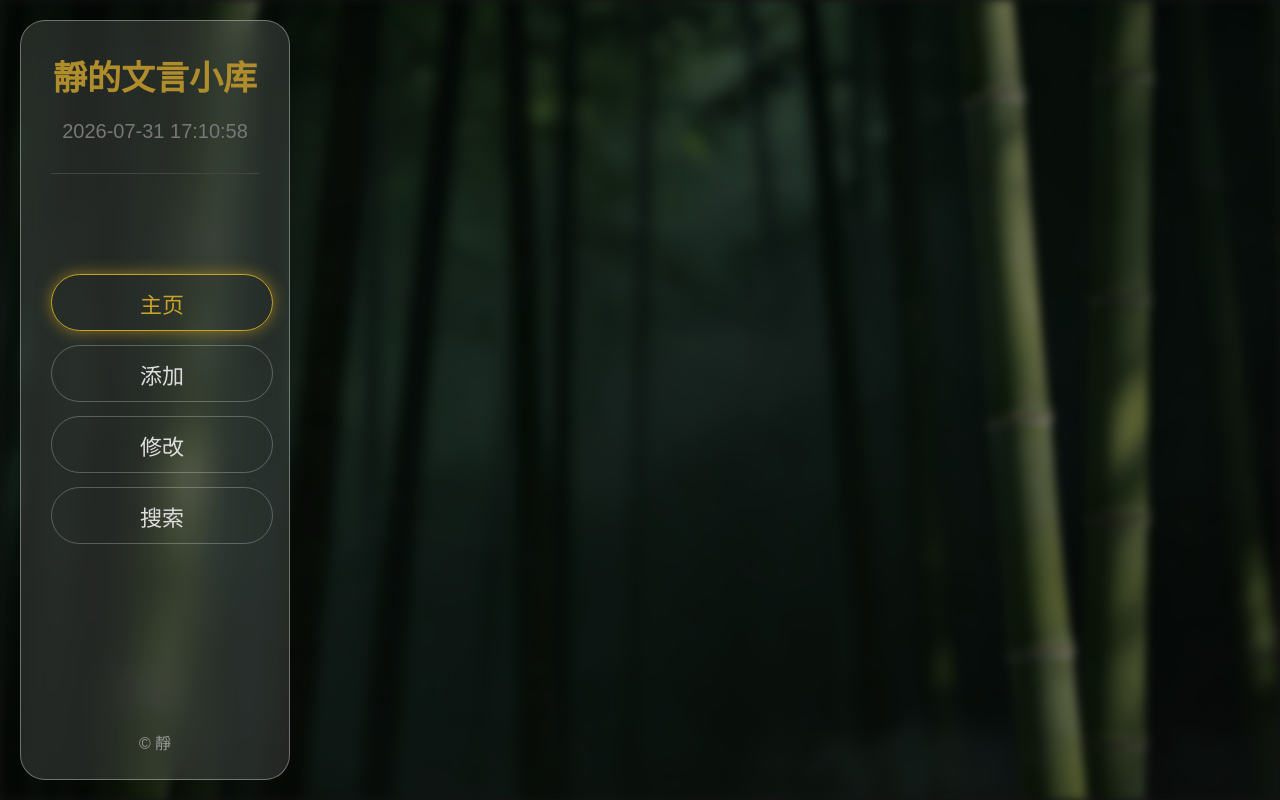
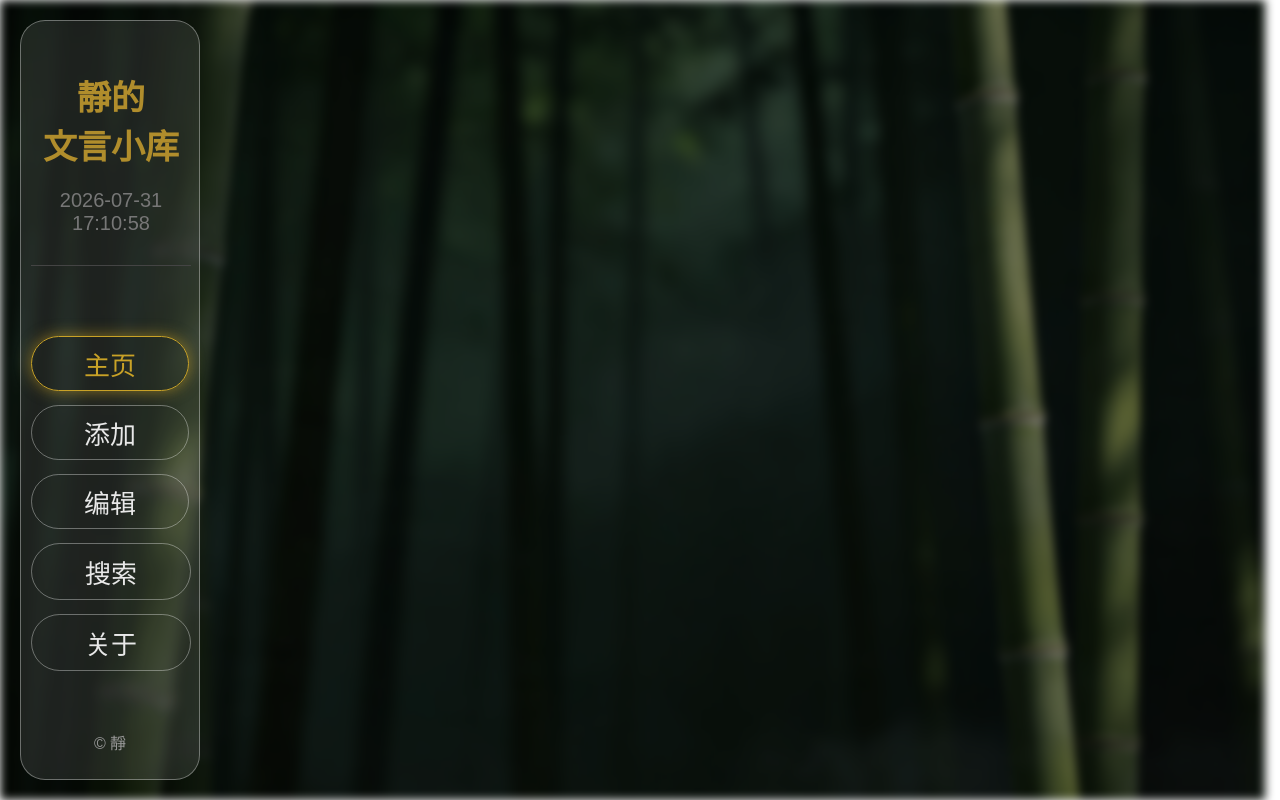
Before and after one commit to jinan200909/wenyan-library, a Flask app: page / in a window 1280 px wide. Run offline with Flask 3, Linux system fonts and the light colour scheme; data that the repository does not hold is empty.

Commit message:
修改整体页面布局，然后完善添加功能，初步开发编辑功能

```diff
--- a/app.py
+++ b/app.py
@@ -11,13 +11,13 @@ def init_db():
         os.path.join(BASE_DIR, "words.db")
     )
     cursor = conn.cursor()
-
     cursor.execute("""
     CREATE TABLE IF NOT EXISTS words(
         id INTEGER PRIMARY KEY AUTOINCREMENT,
         word TEXT,
+        mean TEXT,
         source TEXT,
-        mean TEXT,
+        sentence TEXT,
         note TEXT,
         create_time TEXT
     )
@@ -35,46 +35,63 @@ def home():
     cursor = conn.cursor()
     # 默认显示全部
     cursor.execute(
-        "SELECT id,word,source,mean,note,create_time FROM words"
+        "SELECT id,word,mean,source,sentence,note FROM words"
     )
     words = cursor.fetchall()
+    if request.method == "POST":
+        print(111)
+        word = request.form.get("word","").strip()
+        source = request.form.get("source","").strip()
+        sentence = request.form.get("sentence", "").strip()
+        if source and not (source.startswith("《") and source.endswith("》")):
+            source = f"《{source}》"
+        if sentence and not (sentence.startswith("“") and sentence.endswith("”")):
+            sentence = f"“{sentence}”"
+        mean = request.form.get("mean","").strip()
+        note = request.form.get("note","").strip()
+        create_time = datetime.datetime.now().strftime("%Y-%m-%d %H:%M:%S")
+
+
+        cursor.execute(
+        """
+        INSERT INTO words
+        (word,mean,source,sentence,note,create_time)
+        VALUES(?,?,?,?,?,?)
+        """,
+        (word,mean,source,sentence,note,create_time)
+        )
+
+        conn.commit()
+        conn.close()
+        return redirect("/")
+
     conn.close()
     return render_template(
         "index.html",
         words=words
     )
 
-@app.route("/delete/<int:id>")
-def delete(id):
-
-    conn = sqlite3.connect("words.db")
-
-    cursor = conn.cursor()
-
-    cursor.execute(
-        "DELETE FROM words WHERE id=?",
-        (id,)
-    )
-
-    conn.commit()
-
-    conn.close()
-
-    return redirect("/")
-
 @app.route("/add", methods=["GET", "POST"])
 def add():
     conn = sqlite3.connect(
         os.path.join(BASE_DIR, "words.db")
     )
+    conn.row_factory = sqlite3.Row
     cursor = conn.cursor()
+    # 默认显示全部
+    cursor.execute(
+        "SELECT id,word,mean,source,sentence,note FROM words"
+    )
+    words = cursor.fetchall()
 
     if request.method == "POST":
         word = request.form.get("word","").strip()
         source = request.form.get("source","").strip()
-
+        sentence = request.form.get("sentence", "").strip()
         if source and not (source.startswith("《") and source.endswith("》")):
             source = f"《{source}》"
+        if sentence and not (sentence.startswith("“") and sentence.endswith("”")):
+            sentence = f"“{sentence}”"
         mean = request.form.get("mean","").strip()
         note = request.form.get("note","").strip()
         create_time = datetime.datetime.now().strftime("%Y-%m-%d %H:%M:%S")
--- /dev/null
+++ b/static/add.css
@@ -0,0 +1,230 @@
+:root {
+    --bg: rgba(0,0,0,0.45);
+    --card: #1E1E1E;
+    --border: #444;
+    --text: #E8E8E8;
+    --subtext: #999;
+    --gold: #C9A227;
+    --title-color: #B08D2C;
+    --time-color: #777;
+    --side-color: rgba(255,255,255,0.1);
+    --side-bg: rgba(255,255,255,0.18);
+    --side-border: rgba(255,255,255,0.35);
+    --shadow: rgba(201,162,39,.6);
+
+    --card-color: rgba(0,0,0,0.07);
+    --card-border: rgba(255,255,255,0.35);
+
+    --btn-gold: rgba(201,162,39,0.75);
+
+    --screen-height: 0
+    --screen-width:0
+}
+
+
+/* 黑色模糊层 */
+
+.content #overlay {
+    display: none;
+    position: absolute;
+    top: 0;
+    left: 0;
+    width: 100%;
+    height: 100%;
+    background:var(--card-color);
+    backdrop-filter:blur(4px);
+    z-index: 50;
+}
+
+/* 弹窗 */
+
+#add-modal {
+    width: 300px;
+    height: 450px;
+    display: none;
+    position: fixed;
+    left: 50%;
+    top: calc(var(--screen-height)/2);
+    transform: translate(-50%,-50%);
+    background: var(--side-bg);
+    backdrop-filter:blur(20px);
+    border: 0.5px solid var(--card-border);
+    border-radius:30px;
+    z-index: 100;
+    padding: 10px 30px;
+    /* 半透明玻璃 */
+    background: var(--side-bg);
+    /* 磨砂 */
+    backdrop-filter: blur(2px);
+    -webkit-backdrop-filter: blur(2px);
+    border: 0.5px solid var(--card-border);
+}
+
+#add-modal.show {
+    display: block;
+    animation: pop .3s;
+}
+
+#add-modal.close {
+    display: block;
+    animation: disapp .1s forwards;
+}
+
+#overlay.show {
+    display: block;
+}
+
+#close-btn {
+    display: none;
+}
+
+#close-btn.show {
+    display: block;
+}
+
+@keyframes pop{
+from{
+    transform: translate(-50%,-50%)
+    scale(.5);
+}
+
+to{
+    transform: translate(-50%,-50%)
+    scale(1);
+}
+}
+
+@keyframes disapp{
+from{
+    transform: translate(-50%,-50%)
+    scale(1);
+}
+
+to{
+    transform: translate(-50%,-50%)
+    scale(0.5);
+}
+
+to{
+    display: none;
+}
+}
+
+#add-modal h2 {
+    text-align: center;
+    margin-top: 10px;
+    margin-bottom: 8px;
+    font-size: 32px;
+    color: var(--gold)
+}
+
+.input-box,
+.textarea-box {
+    position:relative;
+    width:300px;
+    margin-bottom: 7px;
+}
+
+.input-box input {
+    box-sizing: border-box;
+    width:300px;
+    height:45px;
+    padding:7px 20px;
+    border-radius:999px;
+    border:0.5px solid var(--card-border);
+    background:var(--card-color);
+    backdrop-filter:blur(4px);
+    color:var(--gold);
+    font-family: inherit;
+    font-size:24px;
+    outline:none;
+}
+
+/* 默认文字 */
+.input-box label,
+.textarea-box label {
+    position:absolute;
+    left:50%;
+    top:50%;
+    transform:translate(-50%, -50%);
+    text-align: center;
+    color:var(--subtext);
+    font-size:24px;
+    transition:0.3s;
+    pointer-events:none;
+}
+
+.textarea-box textarea {
+    box-sizing: border-box;
+    width: 300px;
+    height: 130px;
+    resize: none;
+
+    padding: 7px 20px;
+    border-radius: 22.5px;
+    border:0.5px solid var(--card-border);
+    background:var(--card-color);
+    backdrop-filter:blur(4px);
+    color:var(--gold);
+    font-family: inherit;
+    font-size:24px;
+    outline:none;
+}
+
+.input-box input:focus + label,
+.input-box input:not(:placeholder-shown) + label,
+.textarea-box textarea:focus + label,
+.textarea-box textarea:not(:placeholder-shown) + label {
+    top:6px;
+    left:10%;
+    font-size:11px;
+    padding:0 15px;
+    color:var(--gold);
+    background-color: transparent;
+}
+
+.input-box input:focus,
+.input-box input:not(:placeholder-shown),
+.textarea-box textarea:focus,
+.textarea-box textarea:not(:placeholder-shown) {
+    border:0.5px solid var(--gold);
+}
+
+.modal-btn {
+    margin-top: 4px;
+    display: flex;
+    flex-direction: row;
+    column-gap: 25px;
+}
+
+.modal-btn button {
+    width:145px;
+    height:45px;
+    color:var(--text);
+    font-family: inherit;
+    font-size:26px;
+    border-radius:999px;
+    text-decoration:none;
+    transition:.3s;
+    /* 半透明玻璃 */
+    background: transparent;
+    border: 1px solid var(--side-border);
+    box-shadow: none;
+}
+
+#ok-btn {
+    background: var(--btn-gold);
+    backdrop-filter: blur(5px);
+    -webkit-backdrop-filter: blur(5px);
+}
+
+.modal-btn button:hover {
+    background: var(--side-bg);
+    color: var(--gold);
+    transform: scale(0.98);
+}
+
+#ok-btn:hover {
+    background: var(--gold);
+    color: var(--card);
+}
--- /dev/null
+++ b/static/edit.css
@@ -0,0 +1,31 @@
+:root {
+    --bg: rgba(0,0,0,0.45);
+    --card: #1E1E1E;
+    --border: #444;
+    --text: #E8E8E8;
+    --subtext: #999;
+    --gold: #C9A227;
+    --title-color: #B08D2C;
+    --time-color: #777;
+    --side-color: rgba(255,255,255,0.1);
+    --side-bg: rgba(255,255,255,0.18);
+    --side-border: rgba(255,255,255,0.35);
+    --shadow: rgba(201,162,39,.6);
+
+    --card-color: rgba(0,0,0,0.07);
+    --card-border: rgba(255,255,255,0.35);
+
+    --btn-gold: rgba(201,162,39,0.75);
+
+    --screen-height: 0
+    --screen-width:0
+}
+
+.card-btn {
+    display: none;
+}
+
+body.edit-mode .card-btn {
+    display: flex;
+    gap: 10px;
+}
--- /dev/null
+++ b/static/main.js
@@ -0,0 +1,66 @@
+
+let addBtn = document.getElementById("add-btn");
+let modal = document.getElementById("add-modal");
+let overlay = document.getElementById("overlay");
+let closeBtn = document.getElementById("close-btn");
+let homeBtn = document.getElementById("home-btn");
+let editBtn = document.getElementById("edit-btn");
+let btnList = [homeBtn, addBtn, editBtn]
+
+btnList.forEach(element => {
+    if(element){
+        element.addEventListener("click", ()=>{
+            Navi(element);
+        })
+    }
+})
+
+addBtn?.addEventListener("click", ()=>{
+    overlay?.classList.add("show");
+    modal?.classList.add("show");
+    modal?.classList.remove("close");
+    closeBtn?.classList.add("show");
+})
+
+function modalDisapp(){
+    overlay?.classList.remove("show");
+    modal?.classList.remove("show");
+    modal?.classList.add("close");
+    closeBtn?.classList.remove("show");
+}
+
+closeBtn?.addEventListener("click", modalDisapp)
+
+homeBtn?.addEventListener("click", modalDisapp)
+
+editBtn?.addEventListener("click", ()=>{
+    document.body.classList.toggle("edit-mode");
+    modalDisapp();
+})
+
+
+function removeClasses(classname, elements){
+    elements.forEach(element => {element?.classList.remove(classname);})
+}
+
+function Navi(btnname){
+    removeClasses("active", [homeBtn, addBtn, editBtn]);
+    btnname?.classList.add("active");
+}
+
+function updateTime(){
+    const now = new Date();
+    const year = now.getFullYear();
+    const month = String(now.getMonth()+1).padStart(2,'0');
+    const day = String(now.getDate()).padStart(2,'0');
+    const hour = String(now.getHours()).padStart(2,'0');
+    const minute = String(now.getMinutes()).padStart(2,'0');
+    const second = String(now.getSeconds()).padStart(2,'0');
+
+    document.getElementById("time").innerHTML =
+        `${year}-${month}-${day} ${hour}:${minute}:${second}`;
+}
+updateTime();
+setInterval(updateTime,500);
+
+document.documentElement.style.setProperty("--screen-height", window.innerHeight+"px");
--- a/static/style.css
+++ b/static/style.css
@@ -1,6 +1,6 @@
 
 :root {
-    --bg: #121212;
+    --bg: rgba(0,0,0,0.45);
     --card: #1E1E1E;
     --border: #444;
     --text: #E8E8E8;
@@ -8,18 +8,29 @@
     --gold: #C9A227;
     --title-color: #B08D2C;
     --time-color: #777;
+    --side-color: rgba(255,255,255,0.1);
+    --side-bg: rgba(255,255,255,0.18);
+    --side-border: rgba(255,255,255,0.35);
+    --shadow: rgba(201,162,39,.6);
+
+    --card-color: rgba(0,0,0,0.07);
+    --card-border: rgba(255,255,255,0.35);
+
+    --screen-height: 0
+    --screen-width:0
 }
 
 html {
     min-height: 100%;
     margin: 0;
+    scrollbar-gutter: stable;
 }
 
 body::before {
     content: "";
     position: fixed;
     inset: 0;
-    background: linear-gradient(rgba(0,0,0,0.45), rgba(0,0,0,0.45)),
+    background: linear-gradient(var(--bg), var(--bg)),
     url("/static/bg1.jpg");
     background-size: cover;
     background-position: center;
@@ -33,7 +44,7 @@ body {
 }
 
 .title-box {
-    width: auto;
+    width: 160px;
     display: flex;
     flex-direction: column;
     padding-bottom: 30px;
@@ -42,7 +53,6 @@ body {
 
 .title-box h1 {
     font-size: 34px;
-    white-space: nowrap;
     margin-bottom: 20px;
     text-align: center;
 }
@@ -61,8 +71,6 @@ h1 {
 }
 
 body {
-    background-color: var(--bg);
-    color: var(--text);
     font-family: "SimSun", "宋体", sans-serif;
     margin: 0;
     padding: 10px;
@@ -74,20 +82,20 @@ body {
 }
 
 .sidebar {
-    width: 270px;
+    width: 180px;
     height: calc(100vh - 40px);
     margin: 10px;
-    padding: 30px;
+    padding: 50px 10px;
     flex-shrink: 0;
     position: sticky;
     top: 20px;
     border-radius: 25px;
     /* 半透明玻璃 */
-    background: rgba(255,255,255,0.12);
+    background: var(--side-color);
     /* 磨砂 */
-    backdrop-filter: blur(15px);
-    -webkit-backdrop-filter: blur(15px);
-    border: 1px solid rgba(255,255,255,0.35);
+    backdrop-filter: blur(5px);
+    -webkit-backdrop-filter: blur(5px);
+    border: 1px solid var(--side-border);
     box-sizing: border-box;
 }
 
@@ -96,37 +104,66 @@ body {
     flex-direction: column;
     width: max-content;
     gap: 14px;
-    margin-top: 100px;
+    margin-top: 70px;
     margin-left: 0;
     align-items: flex-start;
 }
 
 
 .navbar a {
-    width:220px;
+    width:158px;
     height:55px;
     display:flex;
     align-items:center;
     justify-content:center;
-    border:1px solid rgba(255,255,255,0.25);
-    color:#ddd;
-    font-size:22px;
-    border-radius:30px;
+    border:1px solid var(--side-border);
+    color:var(--text);
+    font-size:26px;
+    border-radius:999px;
     text-decoration:none;
     transition:.3s;
 }
 
-.navbar a.active {
-    color:var(--gold);
-    border-color:var(--gold);
-    box-shadow:
-    0 0 15px rgba(201,162,39,.6);
+.navbar button {
+    width:158px;
+    height:55px;
+    display:flex;
+    align-items:center;
+    justify-content:center;
+    color:var(--text);
+    font-family: inherit;
+    font-size:26px;
+    border-radius:999px;
+    text-decoration:none;
+    transition:.3s;
+    /* 半透明玻璃 */
+    background: transparent;
+    border: 1px solid var(--side-border);
+    box-shadow: none;
 }
 
 .navbar a:hover {
-    background: rgba(255,255,255,0.18);
+    background: var(--side-bg);
     color: var(--gold);
     transform: scale(0.98);
+}
+
+.navbar a.active {
+    color: var(--gold);
+    border-color: var(--gold);
+    box-shadow: 0 0 15px var(--shadow);
+}
+
+.navbar button:hover {
+    background: var(--side-bg);
+    color: var(--gold);
+    transform: scale(0.98);
+}
+
+.navbar button.active {
+    color: var(--gold);
+    border-color: var(--gold);
+    box-shadow: 0 0 15px var(--shadow);
 }
 
 .sidebar::after {
@@ -142,6 +179,7 @@ body {
 .content {
     flex: 1;
     padding: 0;
+    position: relative;
 }
 
 .waterfall {
--- a/templates/base.html
+++ b/templates/base.html
@@ -2,9 +2,12 @@
 <!DOCTYPE html>
 <html>
 <head>
+
 <meta name="viewport" content="width=device-width, initial-scale=1.0">
 <body>
 <link rel="stylesheet" href="/static/style.css">
+<link rel="stylesheet" href="/static/add.css">
+<link rel="stylesheet" href="/static/edit.css">
 
 <title>
     {% block title %}
@@ -15,36 +18,21 @@
 <div class="layout">
     <aside class="sidebar">
         <div class="title-box">
-            <h1>靜的文言小库</h1>
+            <h1>靜的<br>
+                文言小库</h1>
             <div id="time"></div>
         </div>
 
         <nav class="navbar">
-            <a href="/"
-            {% if request.path == "/" %}class="active"{% endif %}>主页</a>
-            <a href="/add"
-            {% if request.path == "/add" %}class="active"{% endif %}>添加</a>
-            <a href="/edit"
-            {% if request.path == "/edit" %}class="active"{% endif %}>修改</a>
+            <button id="home-btn" class="active">主页</button>
+            <button id="add-btn" type="button">添加</button>
+            <button id="edit-btn" type="button">编辑</button>
             <a href="/search"
             {% if request.path == "/search" %}class="active"{% endif %}>搜索</a>
+            <a href="/about"
+            {% if request.path == "/about" %}class="active"{% endif %}>关于</a>
+
         </nav>
-        <script>
-            function updateTime(){
-                const now = new Date();
-                const year = now.getFullYear();
-                const month = String(now.getMonth()+1).padStart(2,'0');
-                const day = String(now.getDate()).padStart(2,'0');
-                const hour = String(now.getHours()).padStart(2,'0');
-                const minute = String(now.getMinutes()).padStart(2,'0');
-                const second = String(now.getSeconds()).padStart(2,'0');
-
-                document.getElementById("time").innerHTML =
-                    `${year}-${month}-${day} ${hour}:${minute}:${second}`;
-            }
-            updateTime();
-            setInterval(updateTime,1000);
-        </script>
     </aside>
 
     <div class="content">
@@ -52,7 +40,7 @@
         {% endblock %}
     </div>
 </div>
-
+<script src="/static/main.js"></script>
 </body>
 </head>
 </html>
--- a/templates/index.html
+++ b/templates/index.html
@@ -1,19 +1,69 @@
 {% extends "base.html" %}
+
+<div class="content">
     {% block content %}
 
     <div class="waterfall">
         {% for word in words %}
-    <div class="word-card">
+        <div class="word-card" data-id="{{word['id']}}">
             <h2>{{word["word"]}}</h2>
-        <p>出处：{{word["source"]}}</p>
-        <p>解释：{{word["mean"]}}</p>
+            <p class="mean">释义：{{word["mean"]}}</p>
+            {% if word["sentence"] or word["source"]%}
+                {% if not word["sentence"] %}<p class="sentence-source">——{{word["source"]}}</p>{% endif %}
+                {% if not word["source"] %}<p class="sentence-source">{{word["sentence"]}}</p>{% endif %}
+                {% if word["sentence"] and word["source"] %}<p class="sentence-source">{{word["sentence"]}}<br>——{{word["source"]}}</p>{% endif %}
+            {% endif %}
             {% if word["note"] %}
-            <p>备注：{{word["note"]}}</p>
+                <p class="note">备注：{{word["note"]}}</p>
             {% endif %}
-        <p>记录时间：{{word["create_time"]}}</p>
+
+            <div class="card-btn">
+                <button class="edit-btn">
+                    编辑
+                </button>
+                <button class="delete-btn">
+                    删除
+                </button>
+            </div>
         </div>
         {% endfor %}
 
 
     </div>
+    <div id="overlay"></div>
+
+    <div id="add-modal">
+
+        <h2>添加词条</h2>
+
+        <form action="/" method="post" class="form-item">
+            <div class="input-box">
+                <input name="word" id="word" type="text" placeholder=" " required>
+                <label for="word">*字词</label>
+            </div>
+            <div class="input-box">
+                <input name="mean" id="mean" type="text" placeholder=" " required>
+                <label for="mean">*释义</label>
+            </div>
+            <div class="input-box">
+                <input name="source" id="source" type="text" placeholder=" ">
+                <label for="source">出处</label>
+            </div>
+            <div class="input-box">
+                <input name="sentence" id="sentence" type="text" placeholder=" ">
+                <label for="sentence">原句</label>
+            </div>
+            <div class="textarea-box">
+                <textarea name="note" id="note" placeholder=" " class="note"></textarea>
+                <label for="note">备注</label>
+            </div>
+
+            <div class="modal-btn">
+                <button id="close-btn" type="button">取消</button>
+                <button id="ok-btn" type="submit">确认</button>
+            </div>
+        </form>
+
+    </div>
     {% endblock %}
+</div>
```
Also changed, not shown: other parts of static/style.css (+29 -9 lines), templates/add.html (deleted, +0 -20 lines), 1 other file. Lines whose indentation alone changed are shown as unchanged.
